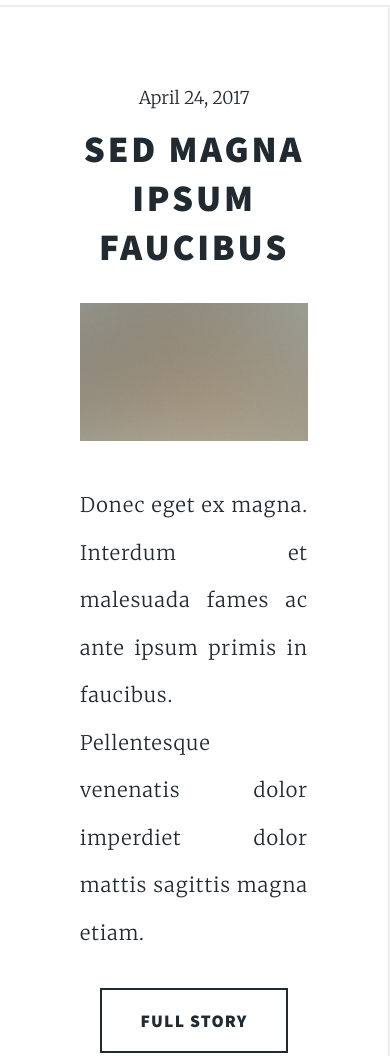
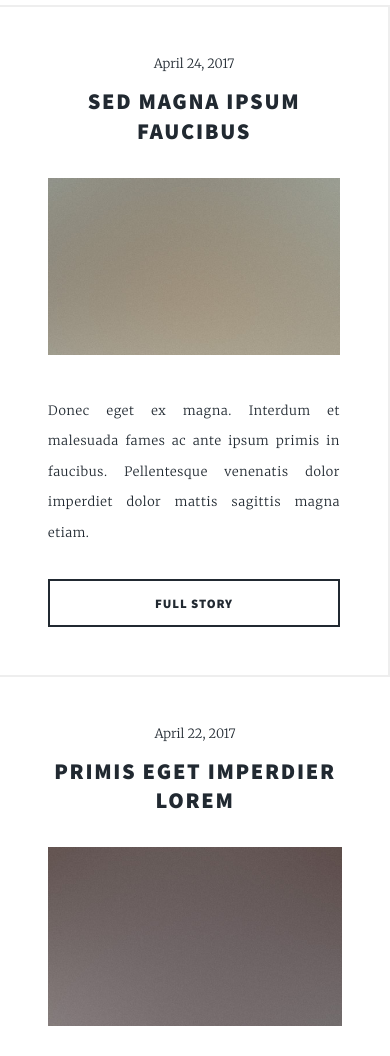
Before and after one commit to PiotrHol/Massively, a website: page index.html in a window 390 px wide. Shown: the part 1340-2396 px from the top of the page. Drawn offline with Linux system fonts and the light colour scheme.

Commit message:
Adding responsiveness to news box section

```diff
--- a/index.html
+++ b/index.html
@@ -57,7 +57,7 @@
             <div class="col-6 box-border">
                 <div class="news">
                     <h5 class="news-date">April 24, 2017</h5>
-                    <h3 class="body-head news-header"><a href="#">Sed magna<br>ipsum faucibus</a></h3>
+                    <h3 class="body-head news-header"><a href="#">Sed magna ipsum faucibus</a></h3>
                     <div class="body-img news-image">
                         <img src="images/pic02.jpg" alt="Second picture">
                     </div>
@@ -69,7 +69,7 @@
             <div class="col-6">
                 <div class="news">
                     <h5 class="news-date">April 22, 2017</h5>
-                    <h3 class="body-head news-header"><a href="#">Primis eget<br>imperdier lorem</a></h3>
+                    <h3 class="body-head news-header"><a href="#">Primis eget imperdier lorem</a></h3>
                     <div class="body-img news-image">
                         <img src="images/pic03.jpg" alt="Third picture">
                     </div>
@@ -83,7 +83,7 @@
             <div class="col-6 box-border">
                 <div class="news">
                     <h5 class="news-date">April 18, 2017</h5>
-                    <h3 class="body-head news-header"><a href="#">Ante mattis<br>interdum dolor</a></h3>
+                    <h3 class="body-head news-header"><a href="#">Ante mattis interdum dolor</a></h3>
                     <div class="body-img news-image">
                         <img src="images/pic04.jpg" alt="Fourth picture">
                     </div>
@@ -95,7 +95,7 @@
             <div class="col-6">
                 <div class="news">
                     <h5 class="news-date">April 14, 2017</h5>
-                    <h3 class="body-head news-header"><a href="#">Tempus sed<br>nulla imperdiet</a></h3>
+                    <h3 class="body-head news-header"><a href="#">Tempus sed nulla imperdiet</a></h3>
                     <div class="body-img news-image">
                         <img src="images/pic05.jpg" alt="Fifth picture">
                     </div>
@@ -109,7 +109,7 @@
             <div class="col-6 box-border">
                 <div class="news">
                     <h5 class="news-date">April 11, 2017</h5>
-                    <h3 class="body-head news-header"><a href="#">Odio magna<br>sed consectetur</a></h3>
+                    <h3 class="body-head news-header"><a href="#">Odio magna sed consectetur</a></h3>
                     <div class="body-img news-image">
                         <img src="images/pic06.jpg" alt="Sixth picture">
                     </div>
@@ -121,7 +121,7 @@
             <div class="col-6">
                 <div class="news">
                     <h5 class="news-date">April 7, 2017</h5>
-                    <h3 class="body-head news-header"><a href="#">Augue lorem<br>primis vestibulum</a></h3>
+                    <h3 class="body-head news-header"><a href="#">Augue lorem primis vestibulum</a></h3>
                     <div class="body-img news-image">
                         <img src="images/pic07.jpg" alt="Seventh picture">
                     </div>
--- a/scss/elements/_grid.scss
+++ b/scss/elements/_grid.scss
@@ -2,7 +2,6 @@
 
 $columns: 12;
 $column-base-width: math.div(100%, $columns);
-$gutters: 5em;
 $width-max-column: 736px;
 
 .grid-container {
@@ -19,7 +18,10 @@ $width-max-column: 736px;
 [class*="col-"] {
   min-height: 1px;
   width: $column-base-width;
-  padding: $gutters;
+  padding: 5em;
+  @include mediaMobile {
+    padding: 3em;
+  }
 }
 
 @for $i from 1 through 12 {
--- a/scss/elements/_news-box.scss
+++ b/scss/elements/_news-box.scss
@@ -10,6 +10,9 @@
 
     .box-border {
       border-right: 2px solid $color-date-border;
+      @include mediaMobile {
+        border-bottom: 2px solid $color-date-border;
+      }
     }
   }
 
@@ -25,6 +28,12 @@
       font-weight: 300;
       color: $color-text;
       margin-bottom: 1rem;
+      @include mediaTablet {
+        font-size: 1em;
+      }
+      @include mediaMobile {
+        font-size: 0.8em;
+      }
     }
 
     .news-header {
@@ -33,6 +42,9 @@
       a {
         font-size: 2em;
         line-height: 1.3;
+        @include mediaTablet {
+          font-size: 1.2em;
+        }
       }
     }
 
@@ -49,11 +61,25 @@
       letter-spacing: .05em;
       text-align: justify;
       margin-bottom: 2rem;
+      @include mediaTablet {
+        font-size: 1em;
+      }
+      @include mediaMobile {
+        font-size: 0.8em;
+      }
     }
 
     .news-button {
       font-size: 1.1em;
       padding: 1.1em 2.2em;
+      @include mediaTablet {
+        font-size: 1em;
+      }
+      @include mediaMobile {
+        text-align: center;
+        font-size: 0.8em;
+        width: 100%;
+      }
     }
   }
 
@@ -62,6 +88,12 @@
     font-size: 1.1em;
     font-weight: 900;
     letter-spacing: 0.075em;
+    @include mediaTablet {
+      font-size: 1em;
+    }
+    @include mediaMobile {
+      font-size: 0.8em;
+    }
 
     ul {
       list-style: none;
@@ -69,9 +101,18 @@
       display: flex;
       justify-content: center;
       align-items: center;
+      @include mediaTablet {
+        padding: 3em 0;
+      }
+      @include mediaMobile {
+        padding: 2em 0;
+      }
 
       li {
         color: $color-date-border;
+        @include mediaMobile {
+          display: none;
+        }
 
         .news-nav__btn {
           text-decoration: none;
@@ -100,6 +141,9 @@
         }
 
         &:last-child {
+          @include mediaMobile {
+            display: block;
+          }
           a {
             padding: 1.1em 2em;
           }
```
Also changed, not shown: css/main.css.
